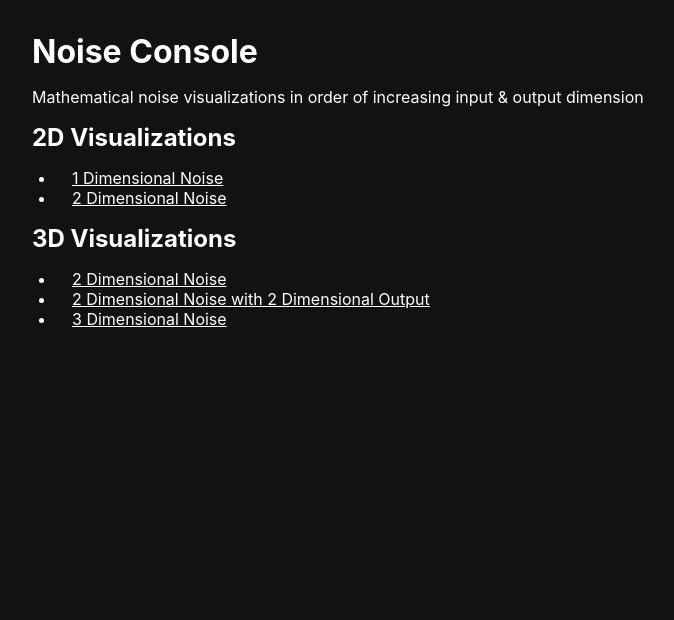
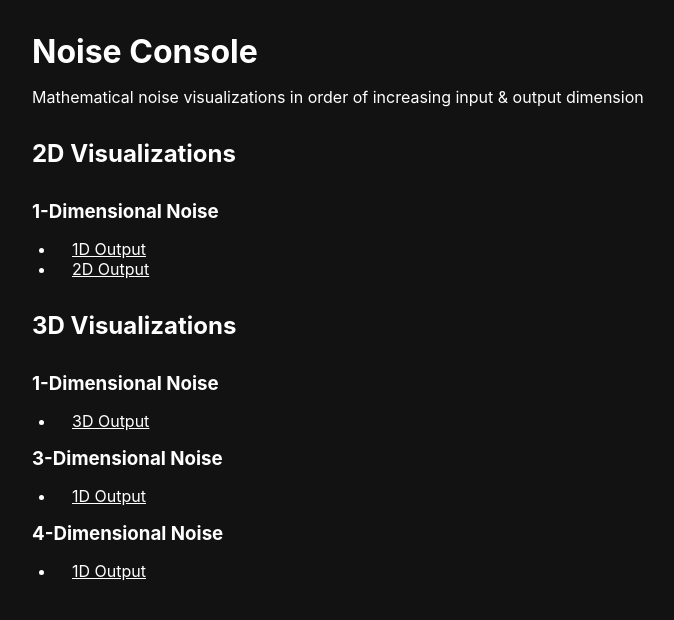
Before and after one commit to chrlee/noise-console, a SvelteKit app: page / in a window 1280 px wide. Shown: the top 620 px of the page, without its empty margins (0-674 px from the left). Built offline with nearby package versions, Linux system fonts and the light colour scheme.

Commit message:
Reorganized content

```diff
--- a/src/routes/+layout.svelte
+++ b/src/routes/+layout.svelte
@@ -47,7 +47,8 @@
     overflow: none;
   }
 
-  .container > :global(h1), :global(h2), :global(p), :global(a) {
+  .container > :global(h1), :global(h2), :global(h3),
+    :global(p), :global(a) {
     margin: 1rem;
   }
 
--- a/src/routes/+page.svelte
+++ b/src/routes/+page.svelte
@@ -4,16 +4,24 @@
   <p>Mathematical noise visualizations in order of increasing input & output dimension</p>
 
   <h2>2D Visualizations</h2>
+  <h3>1-Dimensional Noise</h3>
   <ul>
-    <li><a href="/2d1d">1 Dimensional Noise</a></li>
-    <li><a href="/2d2d">2 Dimensional Noise</a></li>
+    <li><a href="/1d1d">1D Output</a></li>
+    <li><a href="/1d2d">2D Output</a></li>
   </ul>
 
   <h2>3D Visualizations</h2>
+  <h3>1-Dimensional Noise</h3>
   <ul>
-    <li><a href="/3d1d">2 Dimensional Noise</a></li>
-    <li><a href="/3d2d">2 Dimensional Noise with 2 Dimensional Output</a></li>
-    <li><a href="/3d3d">3 Dimensional Noise</a></li>
+    <li><a href="/1d3d">3D Output</a></li>
+  </ul>
+  <h3>3-Dimensional Noise</h3>
+  <ul>
+    <li><a href="/3d1d">1D Output</a></li>
+  </ul>
+  <h3>4-Dimensional Noise</h3>
+  <ul>
+    <li><a href="/4d1d">1D Output</a></li>
   </ul>
 </div>
 
@@ -25,4 +33,8 @@
   h1 {
     margin: 1rem;
   }
+
+  h2 {
+    margin: 2rem 1rem;
+  }
 </style>
--- a/src/routes/2d1d/+page.svelte
+++ b/src/routes/1d1d/+page.svelte
@@ -23,7 +23,11 @@
 
 <svelte:window on:resize={onResize} />
 
-<h1>2D Visualization of 1-Dimensional Noise</h1>
+<h1>2D Visualization of 1D Noise</h1>
+
+<p>A mathematical noise function generates values from a single dimension (time) that are placed horizontally along a portion of the screen.<br />
+Different interpolation functions can be used to achieve varying aesthetic results as shown below.</p>
+
 <h2>Linear Interpolation</h2>
 <canvas bind:this={linearCanvas} />
 
--- a/src/routes/2d2d/+page.svelte
+++ b/src/routes/1d2d/+page.svelte
@@ -17,7 +17,9 @@
 
 <svelte:window on:resize={onResize} />
 
-<h1>2D Visualization of 2-Dimensional Noise</h1>
+<h1>2D Visualization of 2D Noise</h1>
+<p>2 output dimensions (x, y) are derived from a single input dimension (time).</p>
+
 <canvas bind:this={linearCanvas} />
 
 
--- a/src/routes/3d2d/+page.svelte
+++ b/src/routes/1d3d/+page.svelte
@@ -3,7 +3,7 @@
   import Scene from './Scene.svelte'
 </script>
 
-<h1>3D Visualization of 2-Dimensional Noise With 2-Dimensional Output Range</h1>
+<h1>3D Visualization of 1D Noise</h1>
 <div>
   <Canvas>
     <Scene />
--- a/src/routes/3d1d/+page.svelte
+++ b/src/routes/3d1d/+page.svelte
@@ -3,7 +3,7 @@
   import Scene from './Scene.svelte'
 </script>
 
-<h1>3D Visualization of 2-Dimensional Noise</h1>
+<h1>3D Visualization of 3D Noise</h1>
 <div>
   <Canvas>
     <Scene />
--- a/src/routes/3d3d/+page.svelte
+++ b/src/routes/4d1d/+page.svelte
@@ -1,9 +1,9 @@
 <script>
   import { Canvas } from '@threlte/core'
-  import Scene from '../3d3d/Scene.svelte'
+  import Scene from './Scene.svelte'
 </script>
 
-<h1>3D Visualization of 3-Dimensional Noise</h1>
+<h1>3D Visualization of 4D Noise</h1>
 <div>
   <Canvas>
     <Scene />
```
Also changed, not shown: src/routes/1d3d/Scene.svelte (renamed from src/routes/3d2d/Scene.svelte), src/routes/4d1d/Scene.svelte (renamed from src/routes/3d3d/Scene.svelte), vercel.json (added).
